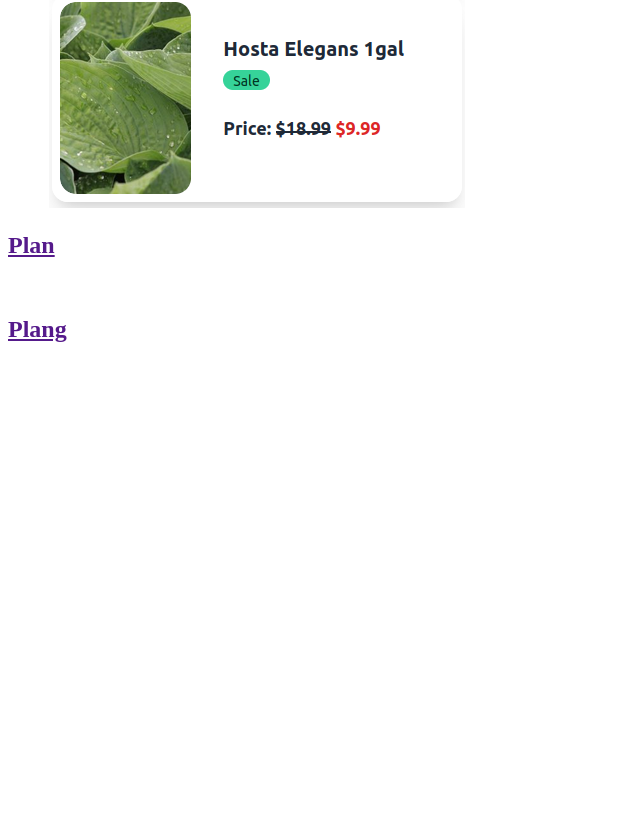
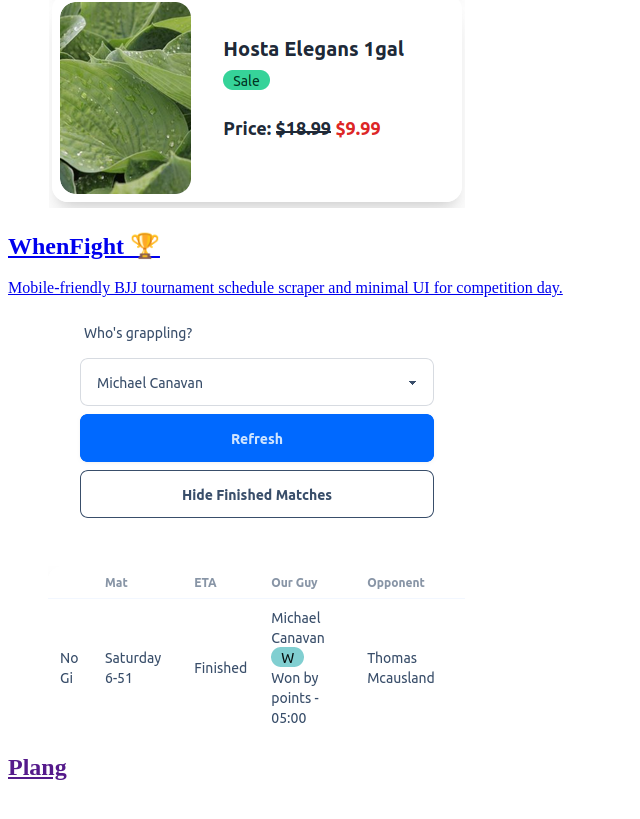
Before and after one commit to deyvidm/deyvidm.com, a SvelteKit app: page / in a window 1280 px wide. Shown: the part 1245-2064 px from the top of the page, without its empty margins (0-640 px from the left). Before the commit the page ends 1642 px from the top, so only its background shows below. Built offline with nearby package versions, Linux system fonts and the light colour scheme.

Commit message:
added new card for whenfight

```diff
--- a/src/routes/+page.svelte
+++ b/src/routes/+page.svelte
@@ -36,7 +36,7 @@
 
         <div class="container flex flex-wrap justify-between">
             <PortfolioCard title="Plantus 🌵" tagline="A snappy mobile-first inventory browser for Terra Greenhouses's latest offerings." image="/projects/plantus-card.png" link="https://plants.deyvid.ca"/>
-            <PortfolioCard title="Plan" />
+            <PortfolioCard title="WhenFight 🏆" tagline="Mobile-friendly BJJ tournament schedule scraper and minimal UI for competition day." image="/projects/whenfight-card.png" link="http://whenfight.deyvid.ca"/>
             <PortfolioCard title="Plang" />
         </div>
     </div>
```
Also changed, not shown: static/projects/whenfight-card.png (added).
